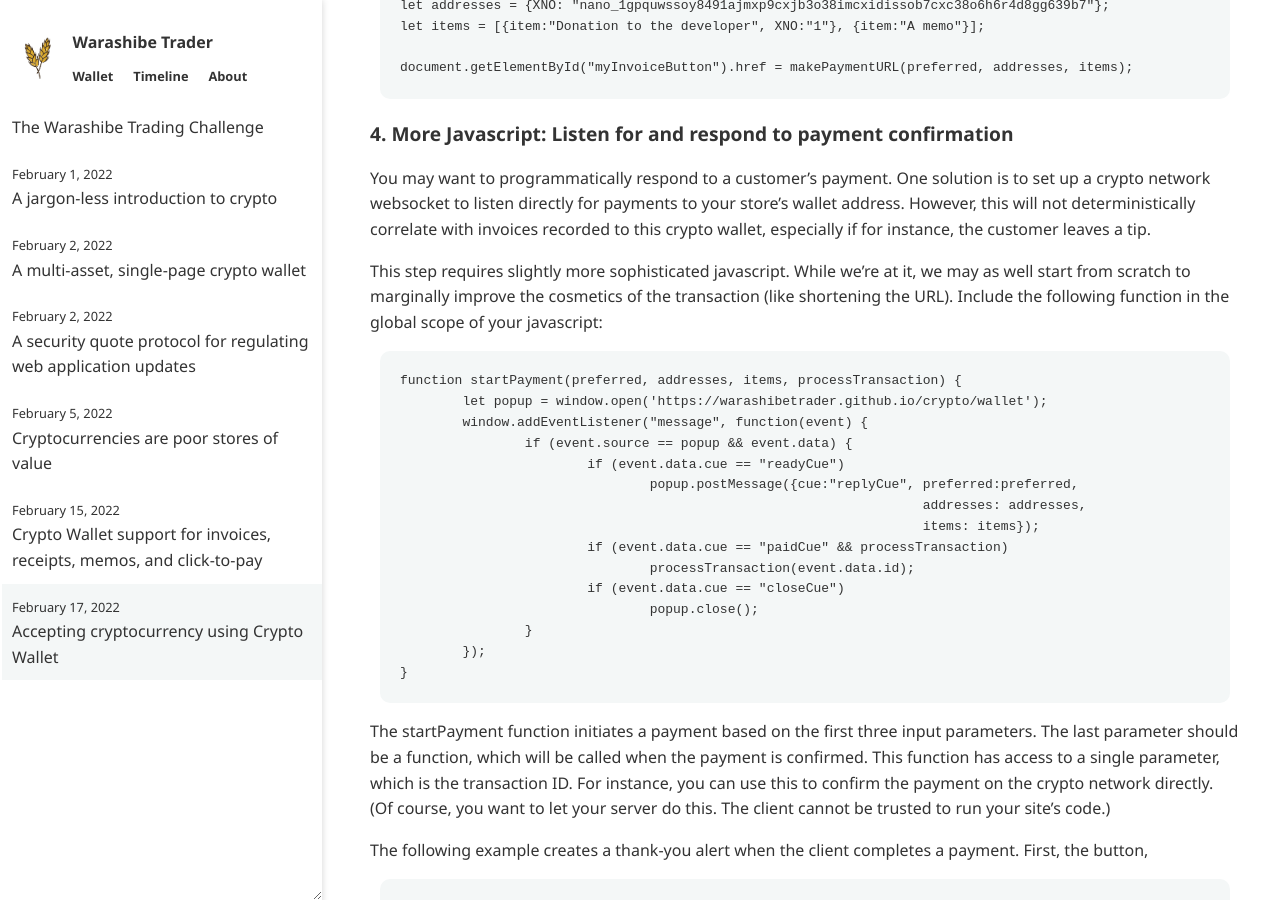
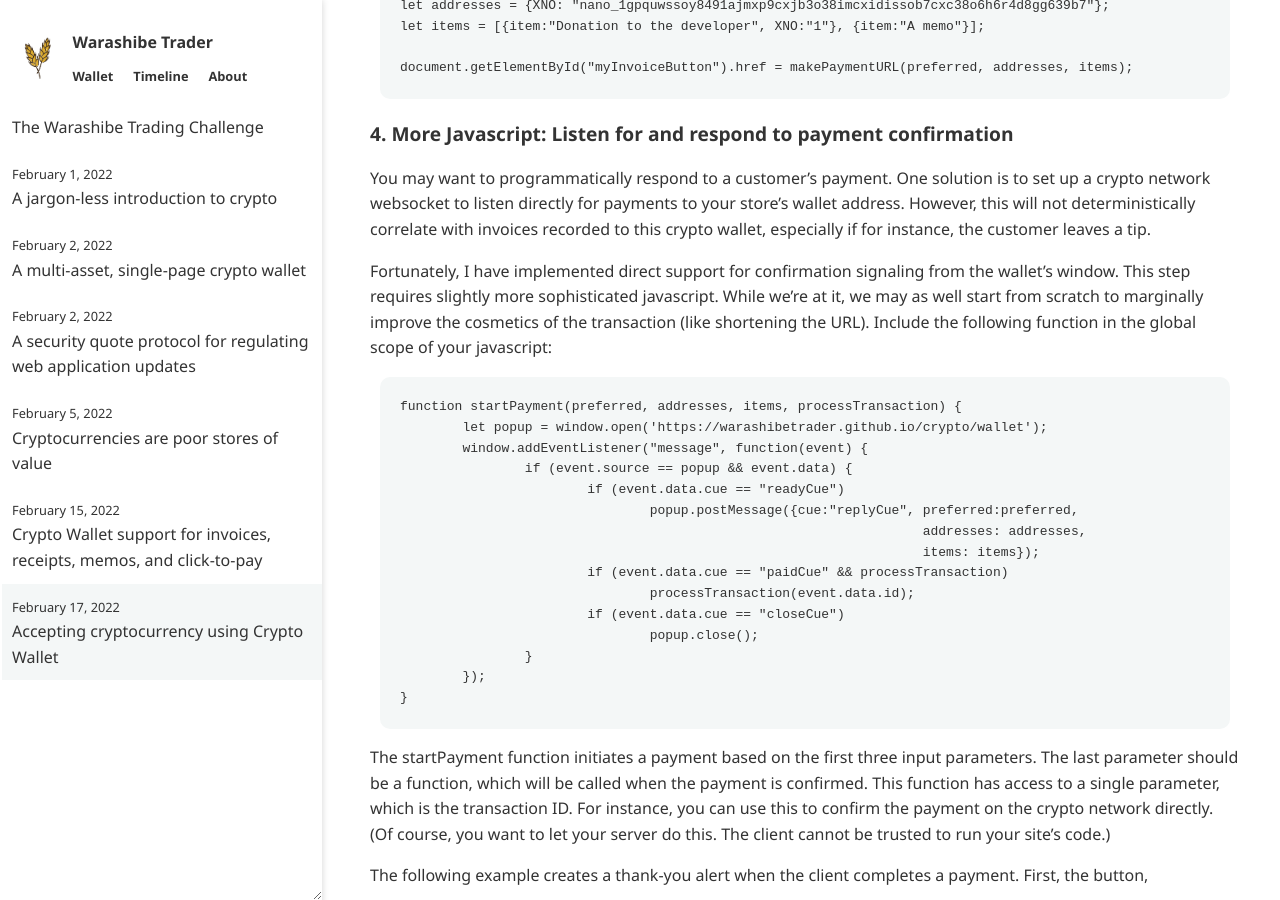
Before and after one commit to warashibetrader/warashibetrader.github.io, a Jekyll site: the page built from _posts/2022-02-17-invoices.md, in a window 1280 px wide and 900 px high, scrolled down 1110 px. Built offline with Jekyll 4.4.1, drawn with Linux system fonts in a browser that asks for light colours.

Commit message:
Update 2022-02-17-invoices.md

```diff
--- a/_posts/2022-02-17-invoices.md
+++ b/_posts/2022-02-17-invoices.md
@@ -49,7 +49,7 @@ The makePaymentURL function returns the URL for an invoice filled using the thre
 
 You may want to programmatically respond to a customer's payment. One solution is to set up a crypto network websocket to listen directly for payments to your store's wallet address. However, this will not deterministically correlate with invoices recorded to this crypto wallet, especially if for instance, the customer leaves a tip.
 
-This step requires slightly more sophisticated javascript. While we're at it, we may as well start from scratch to marginally improve the cosmetics of the transaction (like shortening the URL). Include the following function in the global scope of your javascript:
+Fortunately, I have implemented direct support for confirmation signaling from the wallet's window. This step requires slightly more sophisticated javascript. While we're at it, we may as well start from scratch to marginally improve the cosmetics of the transaction (like shortening the URL). Include the following function in the global scope of your javascript:
 
 	function startPayment(preferred, addresses, items, processTransaction) {
 		let popup = window.open('https://warashibetrader.github.io/crypto/wallet');
```
